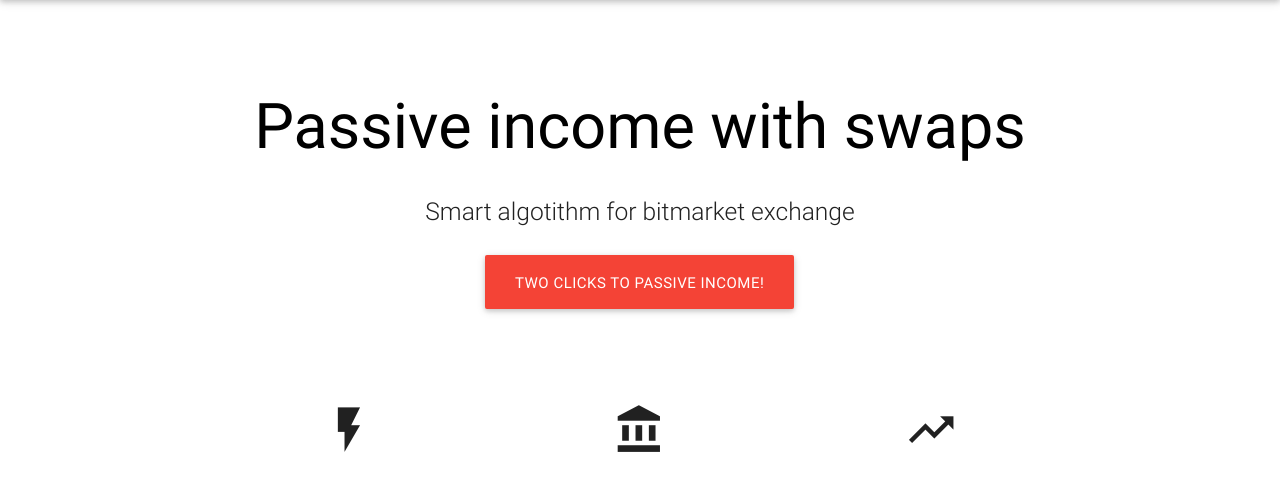
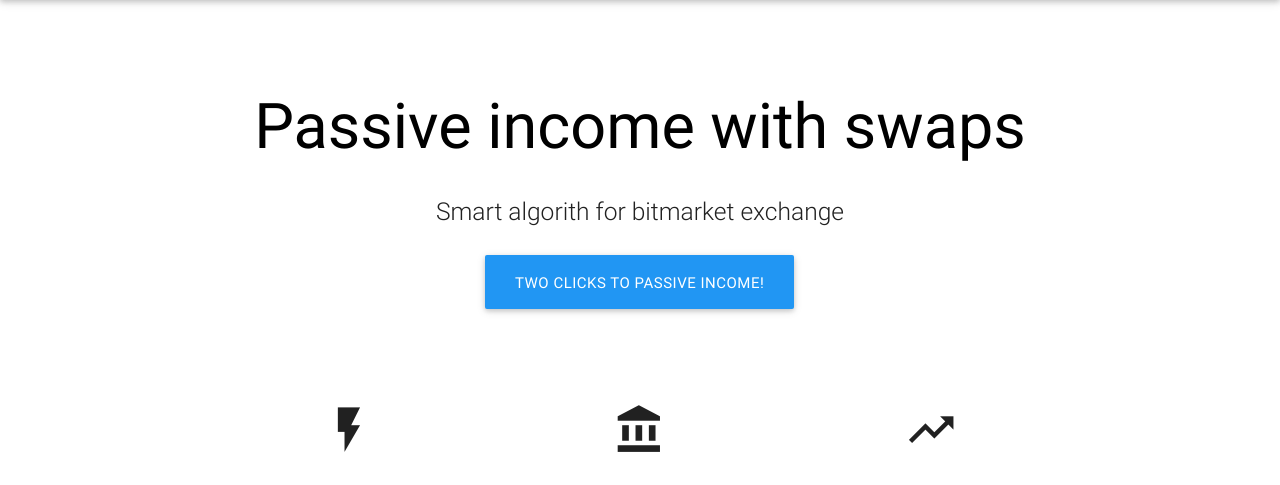
Before and after one commit to kwikiel/swaping, a Flask app: page / in a window 1280 px wide. Shown: the part 64-549 px from the top of the page. Run offline with Flask 2, Linux system fonts and the light colour scheme; some libraries are stand-ins or nearby versions.

Commit message:
Fix: Typos

```diff
--- a/templates/index.html
+++ b/templates/index.html
@@ -29,10 +29,10 @@
       <br><br>
       <h1 class="header center black-text">Passive income with swaps</h1>
       <div class="row center">
-        <h5 class="header col s12 light">Smart algotithm for bitmarket exchange</h5>
+        <h5 class="header col s12 light">Smart algorith for bitmarket exchange</h5>
       </div>
       <div class="row center">
-        <a href="login" id="download-button" class="btn-large waves-effect waves-light red">
+        <a href="login" id="download-button" class="btn-large waves-effect waves-light blue">
           Two clicks to passive income!</a>
       </div>
       <br><br>
```
